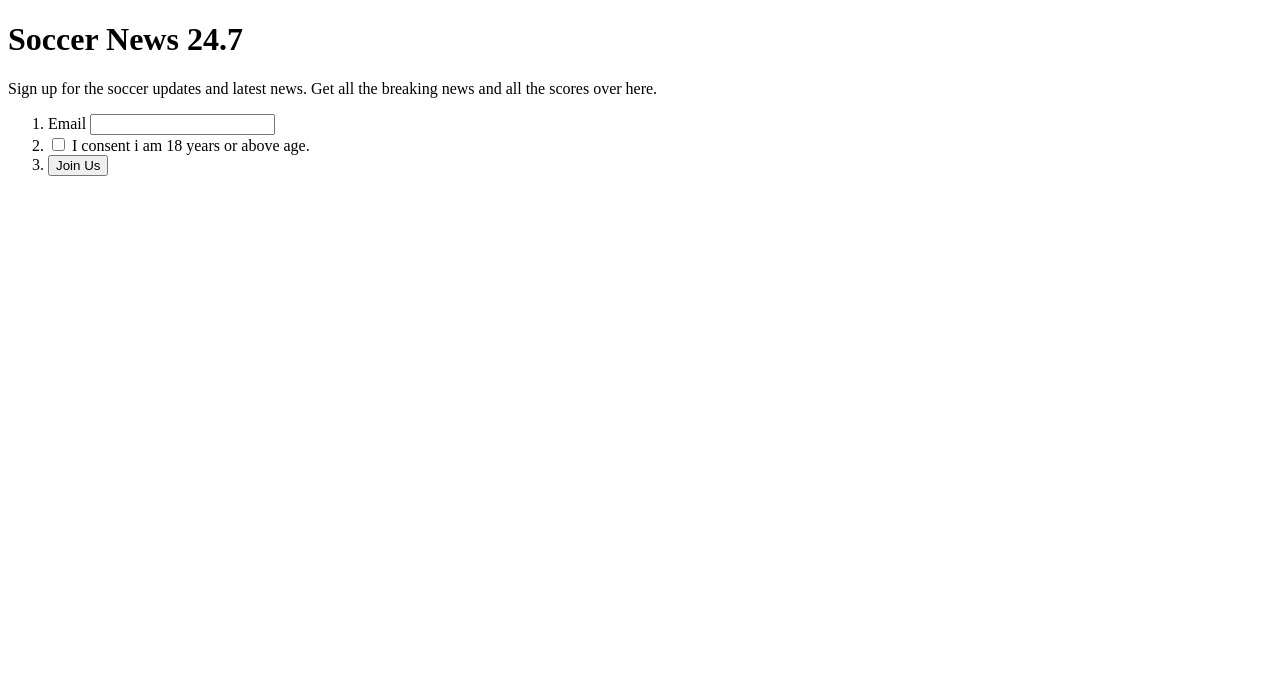
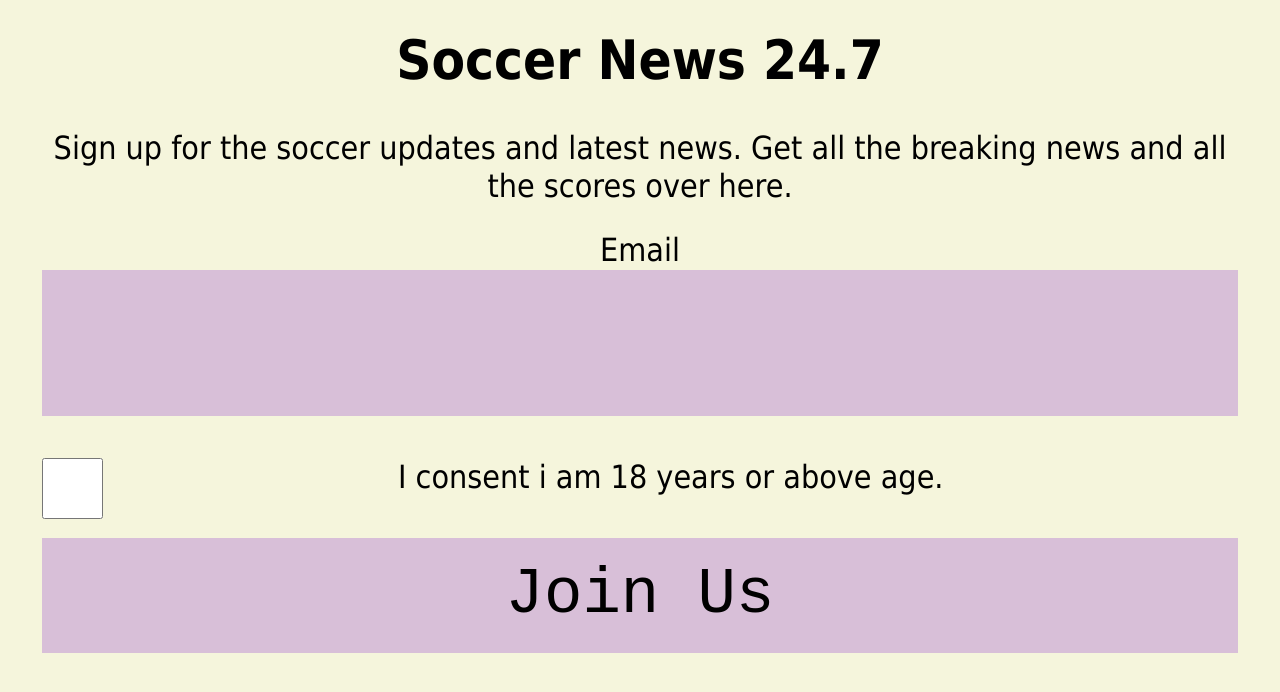
Before and after one commit to dpatel1996/lab--4, a plain HTML site: page index.html in a window 1280 px wide. Drawn offline with nearby package versions, Linux system fonts and the light colour scheme.

Commit message:
Linked to index
CSS file has been linked to index file

```diff
--- a/index.html
+++ b/index.html
@@ -4,6 +4,7 @@
   <title>HTML Form Elements </title>
   <meta charset="utf-8"/>
   <meta name="viewport" content="width=device-width, initial-scale=1.0">
+  <link rel="stylesheet" media="screen" href="css/screen.css"/>
 
 
 </head>
```
